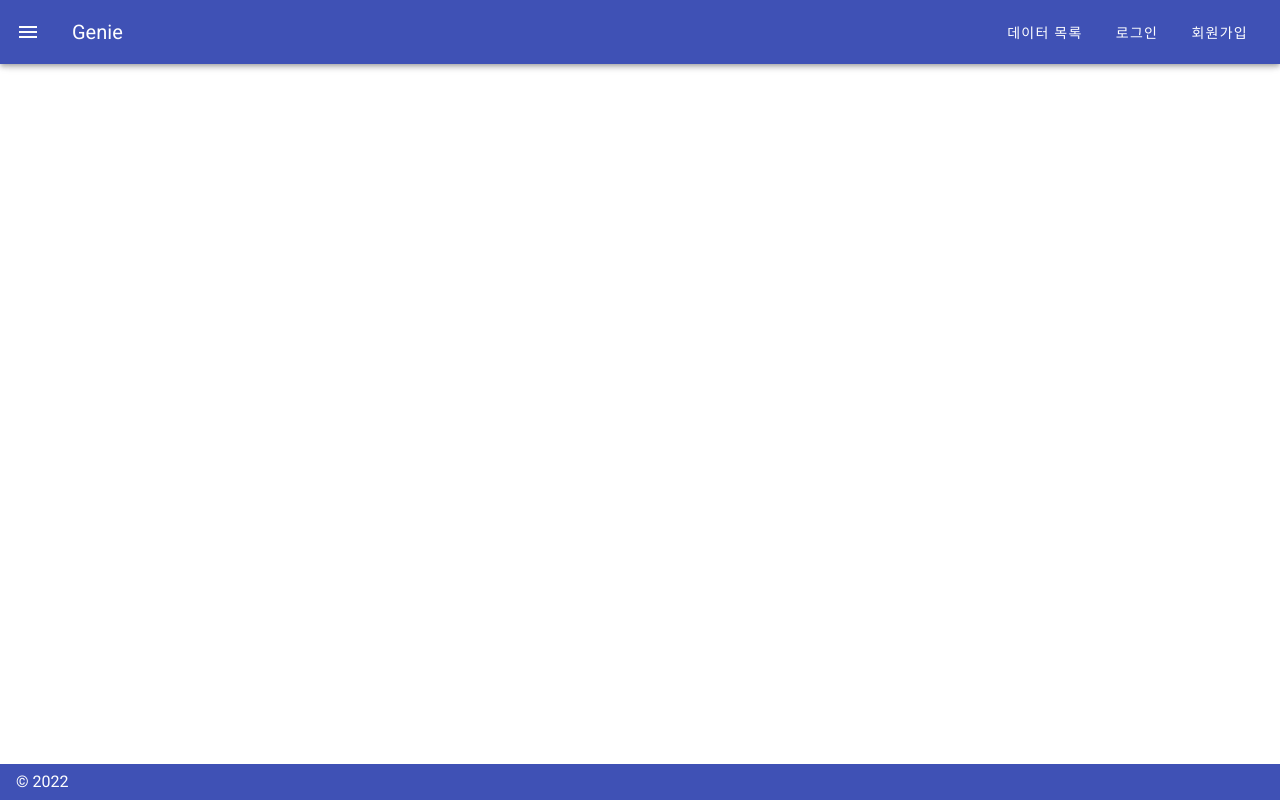
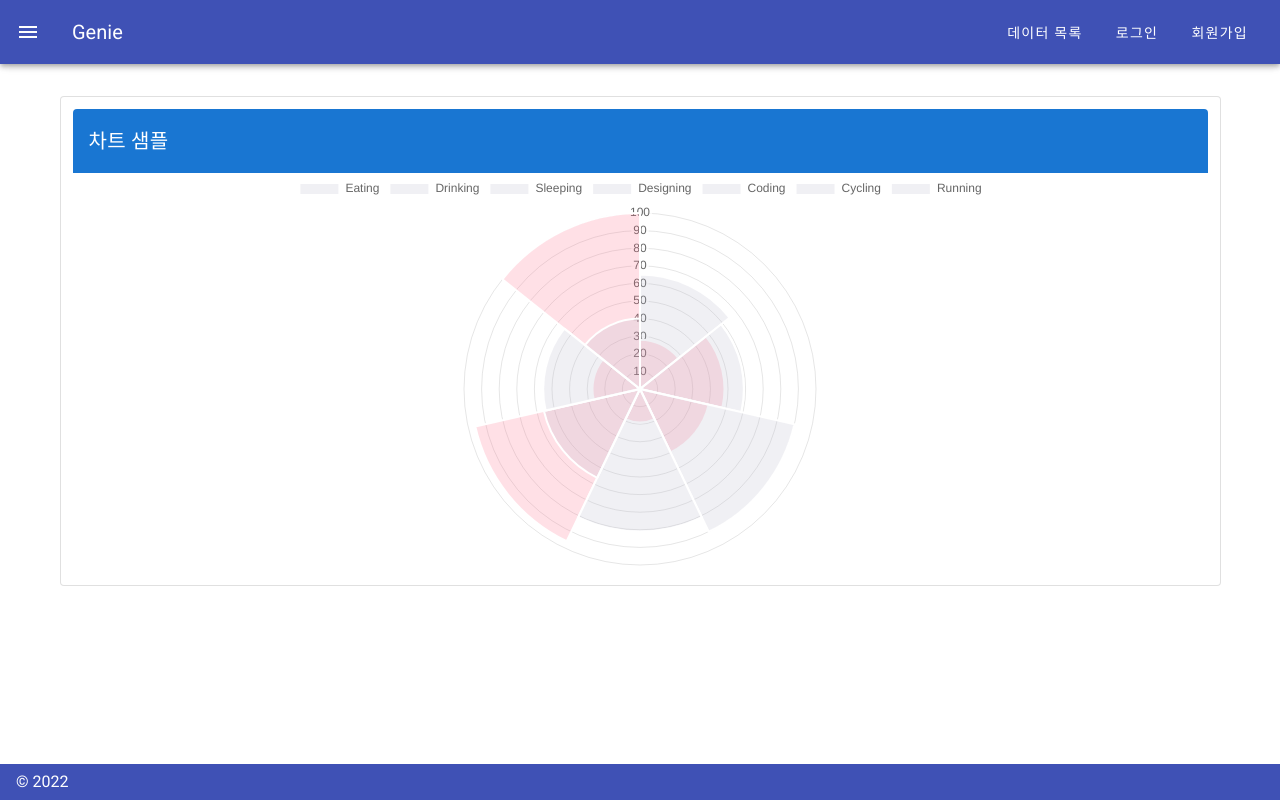
Before and after one commit to genietechnologies/vue-project, a Vue app in the folder project/: page /chart in a window 1280 px wide. Built offline with nearby package versions, Linux system fonts and the light colour scheme.

Commit message:
jjlee 08/09 17:12

```diff
--- a/project/package.json
+++ b/project/package.json
@@ -8,8 +8,10 @@
     "lint": "vue-cli-service lint"
   },
   "dependencies": {
+    "chart.js": "^3.9.1",
     "core-js": "^3.8.3",
     "vue": "^2.6.14",
+    "vue-chartjs": "^4.1.1",
     "vue-router": "^3.5.1",
     "vuetify": "^2.6.0",
     "vuex": "^3.6.2"
--- a/project/src/App.vue
+++ b/project/src/App.vue
@@ -62,6 +62,14 @@
             <v-list-item-title>데이터 목록</v-list-item-title>
           </v-list-item-content>
         </v-list-item>
+        <v-list-item router :to="{ name: 'chart' }" exact>
+          <v-list-item-action>
+            <v-icon>mdi-list-box</v-icon>
+          </v-list-item-action>
+          <v-list-item-content>
+            <v-list-item-title>chartjs</v-list-item-title>
+          </v-list-item-content>
+        </v-list-item>
       </v-list>
     </v-navigation-drawer>
     <v-app-bar color="indigo" dark fixed app>
--- /dev/null
+++ b/project/src/components/ChartComponent.vue
@@ -0,0 +1,113 @@
+<template>
+  <v-container class="mt-5">
+    <v-row>
+      <v-col>
+        <v-card class="pa-3" outlined>
+          <v-card-title class="primary white--text">차트 샘플</v-card-title>
+          <PolarArea
+            :chart-options="chartOptions"
+            :chart-data="chartData"
+            :chart-id="chartId"
+            :dataset-id-key="datasetIdKey"
+            :plugins="plugins"
+            :css-classes="cssClasses"
+            :styles="styles"
+            :width="width"
+            :height="height"
+          />
+        </v-card>
+      </v-col>
+    </v-row>
+  </v-container>
+</template>
+
+<script>
+import { PolarArea } from "vue-chartjs/legacy";
+
+import {
+  Chart as ChartJS,
+  Title,
+  Tooltip,
+  Legend,
+  ArcElement,
+  RadialLinearScale,
+} from "chart.js";
+
+ChartJS.register(Title, Tooltip, Legend, ArcElement, RadialLinearScale);
+
+export default {
+  name: "PolarAreaChart",
+  components: {
+    PolarArea,
+  },
+  props: {
+    chartId: {
+      type: String,
+      default: "polar-chart",
+    },
+    datasetIdKey: {
+      type: String,
+      default: "label",
+    },
+    width: {
+      type: Number,
+      default: 400,
+    },
+    height: {
+      type: Number,
+      default: 400,
+    },
+    cssClasses: {
+      default: "",
+      type: String,
+    },
+    styles: {
+      type: Object,
+      default: () => {},
+    },
+    plugins: {
+      type: Array,
+      default: () => [],
+    },
+  },
+  data() {
+    return {
+      chartData: {
+        labels: [
+          "Eating",
+          "Drinking",
+          "Sleeping",
+          "Designing",
+          "Coding",
+          "Cycling",
+          "Running",
+        ],
+        datasets: [
+          {
+            label: "My First dataset",
+            backgroundColor: "rgba(179,181,198,0.2)",
+            pointBackgroundColor: "rgba(179,181,198,1)",
+            pointBorderColor: "#fff",
+            pointHoverBackgroundColor: "#fff",
+            pointHoverBorderColor: "rgba(179,181,198,1)",
+            data: [65, 59, 90, 81, 56, 55, 40],
+          },
+          {
+            label: "My Second dataset",
+            backgroundColor: "rgba(255,99,132,0.2)",
+            pointBackgroundColor: "rgba(255,99,132,1)",
+            pointBorderColor: "#fff",
+            pointHoverBackgroundColor: "#fff",
+            pointHoverBorderColor: "rgba(255,99,132,1)",
+            data: [28, 48, 40, 19, 96, 27, 100],
+          },
+        ],
+      },
+      chartOptions: {
+        responsive: true,
+        maintainAspectRatio: false,
+      },
+    };
+  },
+};
+</script>
--- a/project/src/router/index.js
+++ b/project/src/router/index.js
@@ -53,6 +53,12 @@ const routes = [
     component: () =>
       import(/* webpackChunkName: "table" */ "../views/TableView.vue"),
   },
+  {
+    path: "/chart",
+    name: "chart",
+    component: () =>
+      import(/* webpackChunkName: "chart" */ "../views/ChartView.vue"),
+  },
 ];
 
 const router = new VueRouter({
--- /dev/null
+++ b/project/src/views/ChartView.vue
@@ -0,0 +1,13 @@
+<template>
+  <div>
+    <ChartComponent></ChartComponent>
+  </div>
+</template>
+<script>
+import ChartComponent from "@/components/ChartComponent";
+export default {
+  components: {
+    ChartComponent,
+  },
+};
+</script>
```
Also changed, not shown: 1 other file (tests, documents, lock files or other folders).
